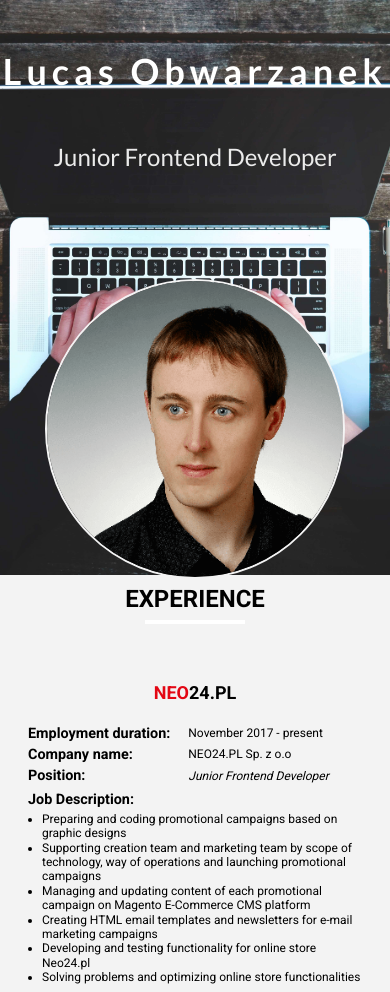
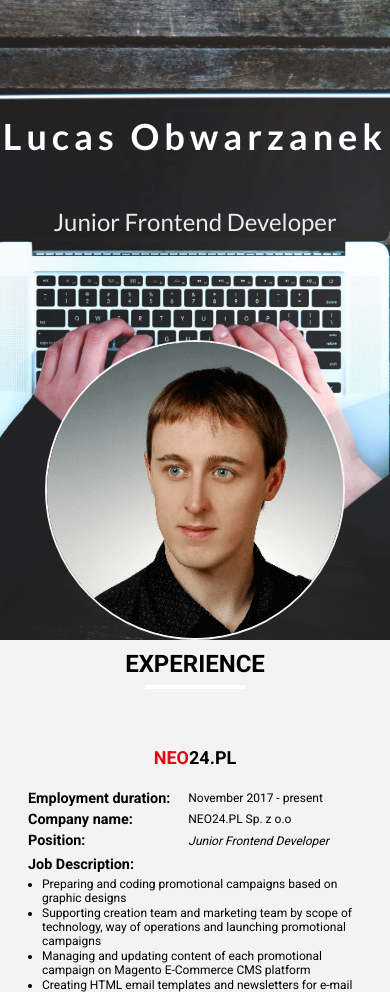
Before and after one commit to lukobw/Portfolio, a plain HTML site: page index.html in a window 390 px wide. Shown: the top 992 px of the page. Drawn offline with Linux system fonts and the light colour scheme.

Commit message:
@media fix

```diff
--- a/sass/modules/_media.scss
+++ b/sass/modules/_media.scss
@@ -1,7 +1,12 @@
 @media (max-width: 1140px) {
     width: 100%;
     .rem {
-        font-size: 16px;
+        font-size: 15px;
+    }
+    .header {
+        &__title {
+            padding-top: 125px;
+        }
     }
 }
 @media (max-width: 980px) {
@@ -18,7 +23,7 @@
     }
     .header {
         &__photo {
-            bottom: -7px;
+            bottom: -3px;
             position: relative;
         }
     }
@@ -58,7 +63,7 @@
             }
         }
         &__title {
-            padding: 50px 0;
+            padding: 115px 0 50px;
         }
     }
     .w-20 {
--- a/sass/style.scss
+++ b/sass/style.scss
@@ -13,9 +13,9 @@
 	}
 	//HEADER
 	.header {
-		background: #080d11 url('../assets/images/logo.jpg')center no-repeat;
+		background: #080d11 url('../assets/images/logo.jpg')top center no-repeat;
+		background-size: cover;
 		background-attachment: fixed;
-		background-size: cover;
 		display: flex;
 		flex-direction: column;
 		justify-content: center;
```
Also changed, not shown: css/style.css, 1 other file.
